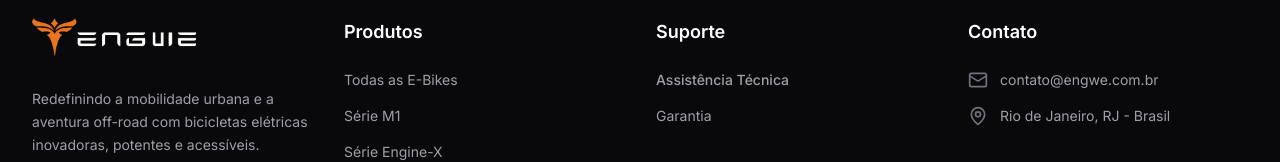
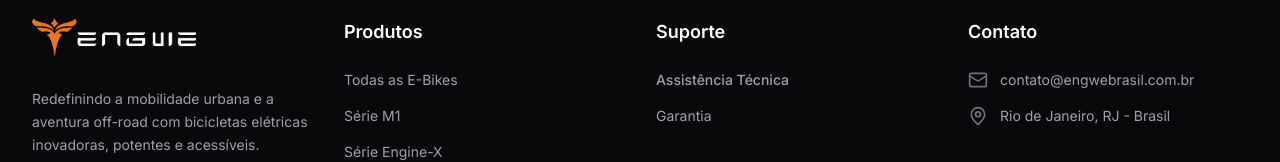
Before and after one commit to guerlak/engwe-bikes-brazil, a Next.js app: page / in a window 1280 px wide. Shown: the part 5244-5406 px from the top of the page. Built offline with nearby package versions, Linux system fonts and the light colour scheme.

Commit message:
fix: assistencia and product page update

```diff
--- a/components/footer.tsx
+++ b/components/footer.tsx
@@ -56,7 +56,7 @@
             <ul className="space-y-4 text-sm text-zinc-400">
               <li className="flex items-start gap-3">
                 <Mail className="w-5 h-5 text-zinc-500 shrink-0" />
-                <a href="mailto:contato@engwe.com.br" className="hover:text-orange-500 transition-colors">contato@engwe.com.br</a>
+                <a href="mailto:contato@engwe.com.br" className="hover:text-orange-500 transition-colors">contato@engwebrasil.com.br</a>
               </li>
               {/* <li className="flex items-start gap-3">
                 <Phone className="w-5 h-5 text-zinc-500 shrink-0" />
--- a/components/product-card.tsx
+++ b/components/product-card.tsx
@@ -6,8 +6,7 @@
 interface ProductProps {
   slug: string;
   name: string;
-  price: number;
-  oldPrice?: number;
+
   rating: number;
   reviews: number;
   mktplaceLink: string;
```
